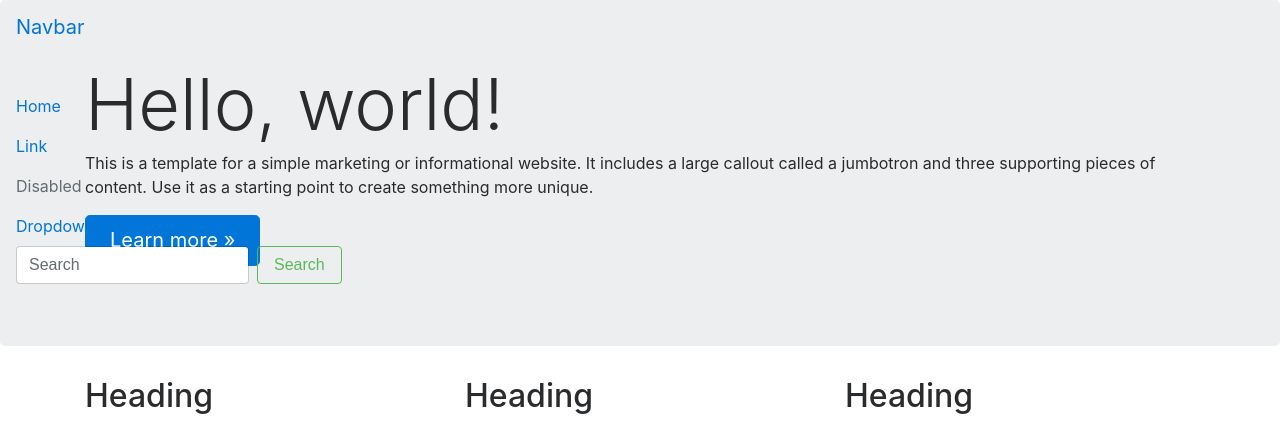
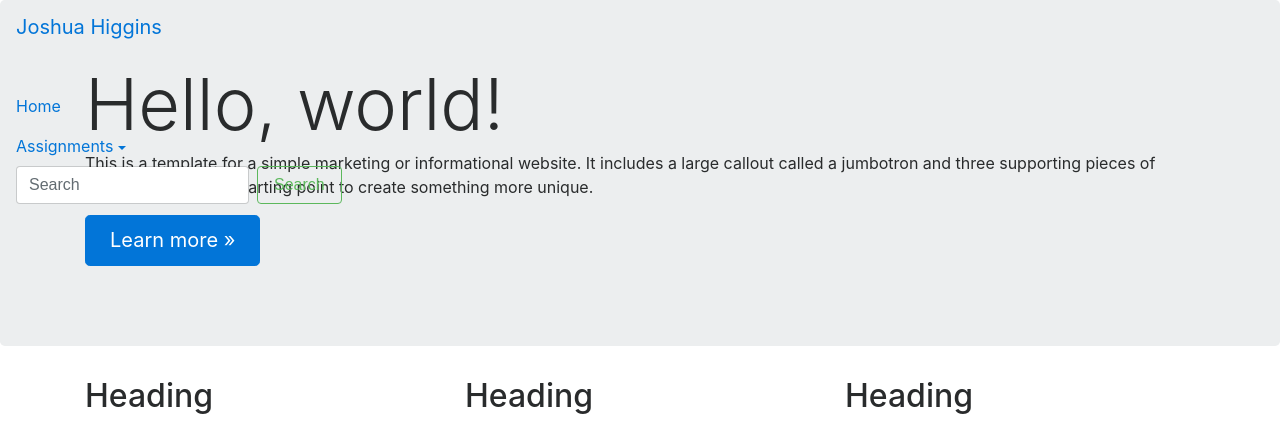
Before and after one commit to Higgins723/cs313, a PHP site: page / in a window 1280 px wide, after a click that opens the changed part. Shown: the top 422 px of the page. Run offline with PHP 8.4, Linux system fonts and the light colour scheme; some libraries are stand-ins or nearby versions.

Commit message:
working on navbar

```diff
--- a/web/index.php
+++ b/web/index.php
@@ -18,7 +18,7 @@
   <body>
 
     <nav class="navbar navbar-expand-md navbar-dark fixed-top bg-dark">
-      <a class="navbar-brand" href="#">Navbar</a>
+      <a class="navbar-brand" href="#">Joshua Higgins</a>
       <button class="navbar-toggler" type="button" data-toggle="collapse" data-target="#navbarsExampleDefault" aria-controls="navbarsExampleDefault" aria-expanded="false" aria-label="Toggle navigation">
         <span class="navbar-toggler-icon"></span>
       </button>
@@ -28,18 +28,10 @@
           <li class="nav-item active">
             <a class="nav-link" href="#">Home <span class="sr-only">(current)</span></a>
           </li>
-          <li class="nav-item">
-            <a class="nav-link" href="#">Link</a>
-          </li>
-          <li class="nav-item">
-            <a class="nav-link disabled" href="#">Disabled</a>
-          </li>
           <li class="nav-item dropdown">
-            <a class="nav-link dropdown-toggle" href="http://example.com" id="dropdown01" data-toggle="dropdown" aria-haspopup="true" aria-expanded="false">Dropdown</a>
+            <a class="nav-link dropdown-toggle" href="http://example.com" id="dropdown01" data-toggle="dropdown" aria-haspopup="true" aria-expanded="false">Assignments</a>
             <div class="dropdown-menu" aria-labelledby="dropdown01">
-              <a class="dropdown-item" href="#">Action</a>
-              <a class="dropdown-item" href="#">Another action</a>
-              <a class="dropdown-item" href="#">Something else here</a>
+              <a class="dropdown-item" href="#">Week 01</a>
             </div>
           </li>
         </ul>
```
